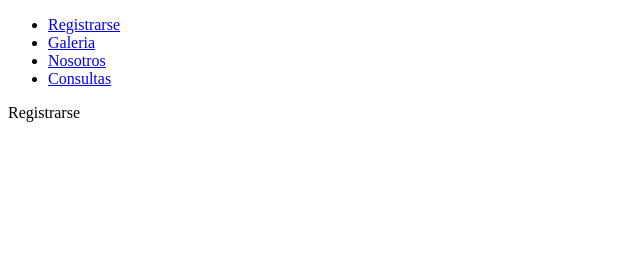
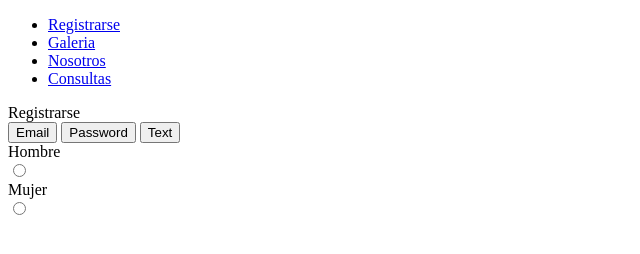
Before and after one commit to ShewyCAB/repository, a plain HTML site: page pages/registrarse.html in a window 1280 px wide. Shown: the whole page, without its empty margins (0-640 px from the left). Drawn offline with Linux system fonts and the light colour scheme.

Commit message:
Update registrarse.html

```diff
--- a/pages/registrarse.html
+++ b/pages/registrarse.html
@@ -23,6 +23,16 @@
     </nav>
     <header>Registrarse</header>
     <body>
+        <form>
+            <input type="submit" value="Email">
+            <input type="submit" value="Password">
+            <input type="submit" value="Text">
+
+            <div>Hombre</div>
+            <input type="radio" name="genero" value="hombre">
+            <div>Mujer</div>
+            <input type="radio" name="genero" value="mujer">
+        </form>
 
     </body>
 </html>
```
